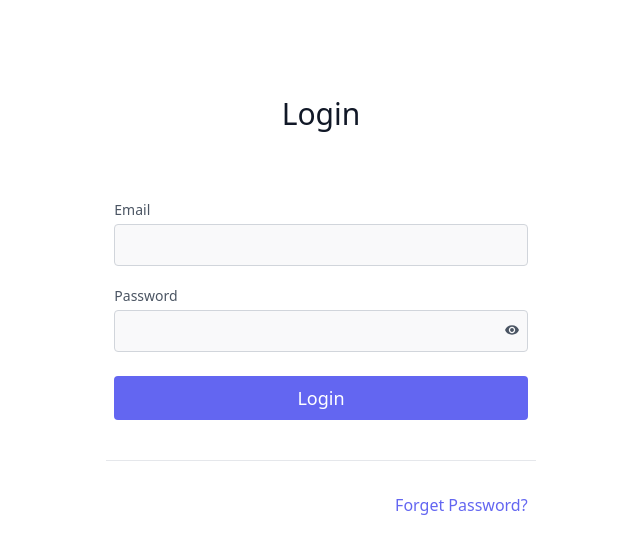
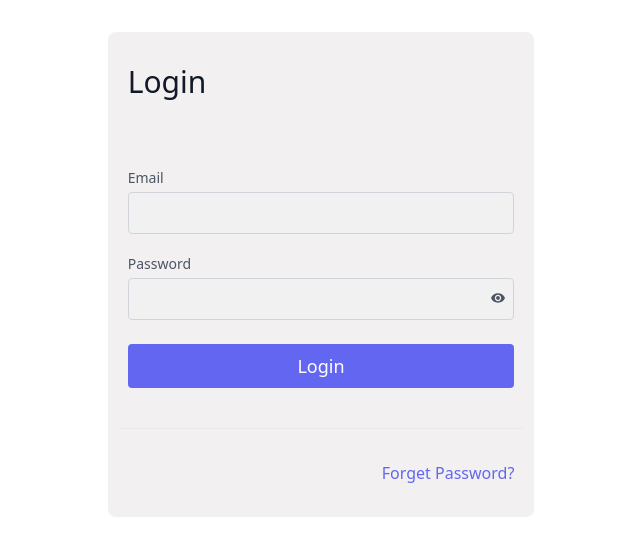
Before and after one commit to WebDevXpert/tale-of-times-react, a React (Create React App) app: page /login in a window 1280 px wide. Shown: the top 556 px of the page, without its empty margins (319-959 px from the left). Built offline with nearby package versions, Linux system fonts and the light colour scheme.

Commit message:
card design updated

```diff
--- a/src/components/UpdatedNews.jsx
+++ b/src/components/UpdatedNews.jsx
@@ -35,15 +35,37 @@ const UpdatedNews = () => {
           <p>Loading articles...</p>
         ) : (
           articles.map((article, index) => (
+            // <div
+            //   key={article._id}
+            //   className="rounded-lg overflow-hidden cursor-pointer"
+            //   onClick={() => navigate(`/blog/${article._id}`)}
+            // >
+            //   <img
+            //     src={`${process.env.REACT_APP_BACKEND_URL}/${article.image}`}
+            //     alt={article.title}
+            //     className="w-full h-48 object-cover"
+            //   />
+            //   <div className="p-4">
+            //     <h2 className="text-xl font-semibold">{article.title}</h2>
+            //     <p className="text-gray-600">
+            //       {article.author} |{" "}
+            //       {new Date(article.createdAt).toLocaleDateString()}
+            //     </p>
+            //     <p className="text-gray-800 mt-2">
+            //       {article?.description &&
+            //         article?.description.substring(0, 200)}
+            //     </p>
+            //   </div>
+            // </div>
             <div
               key={article._id}
-              className="rounded-lg overflow-hidden cursor-pointer"
-              onClick={() => navigate(`/blog/${article._id}`)}
+              className="relative rounded-lg overflow-hidden cursor-pointer group"
+              // onClick={() => navigate(`/blog/${article._id}`)}
             >
               <img
                 src={`${process.env.REACT_APP_BACKEND_URL}/${article.image}`}
                 alt={article.title}
-                className="w-full h-48 object-cover"
+                className="w-full h-48 object-cover transition-transform duration-300 group-hover:scale-105"
               />
               <div className="p-4">
                 <h2 className="text-xl font-semibold">{article.title}</h2>
@@ -56,6 +78,19 @@ const UpdatedNews = () => {
                     article?.description.substring(0, 200)}
                 </p>
               </div>
+
+              {/* Overlay and Button */}
+              <div className="absolute inset-0 bg-[#827c7c] bg-opacity-50 flex items-center justify-center opacity-0 group-hover:opacity-100 transition-opacity duration-300">
+                <button
+                  onClick={(e) => {
+                    e.stopPropagation();
+                    navigate(`/blog/${article._id}`);
+                  }}
+                  className="px-4 py-2 text-white bg-blue-600 rounded-lg shadow hover:bg-blue-700"
+                >
+                  Details
+                </button>
+              </div>
             </div>
           ))
         )}
--- a/src/pages/Login.jsx
+++ b/src/pages/Login.jsx
@@ -40,14 +40,14 @@ export default function Login() {
   return (
     <>
       <form onSubmit={submitHandler}>
-        <section className="text-gray-600 body-font relative">
-          <div className="container px-5 py-24 mx-auto">
-            <div className="flex flex-col text-center w-full mb-12">
+        <section className="text-gray-600 body-font relative bg-[#f2f0f0] w-1/3 my-8 mx-auto rounded-lg">
+          <div className="container px-5 py-8 mx-auto">
+            <div className="flex flex-col w-full mb-12">
               <h1 className="sm:text-3xl text-2xl font-medium title-font mb-4 text-gray-900">
                 Login
               </h1>
             </div>
-            <div className="w-1/3 mx-auto">
+            <div className=" mx-auto">
               <div className="flex justify-center flex-wrap -m-2">
                 <div className="fields w-full">
                   <div className="p-2 w-full">
```
